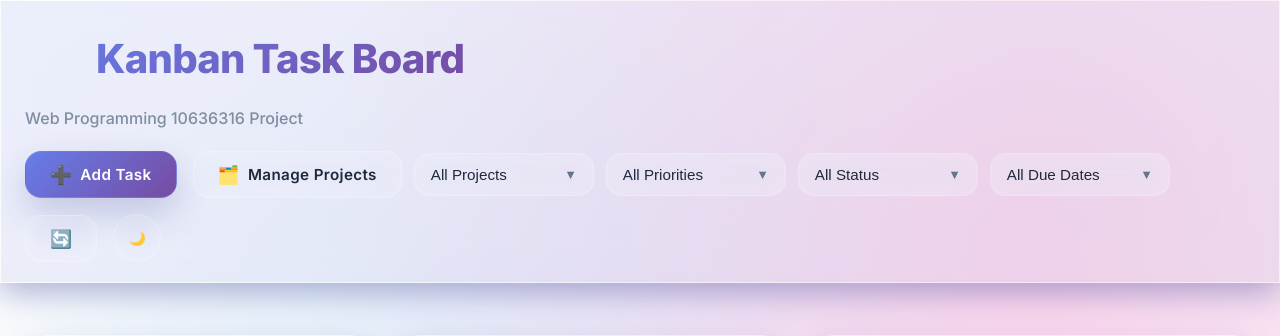
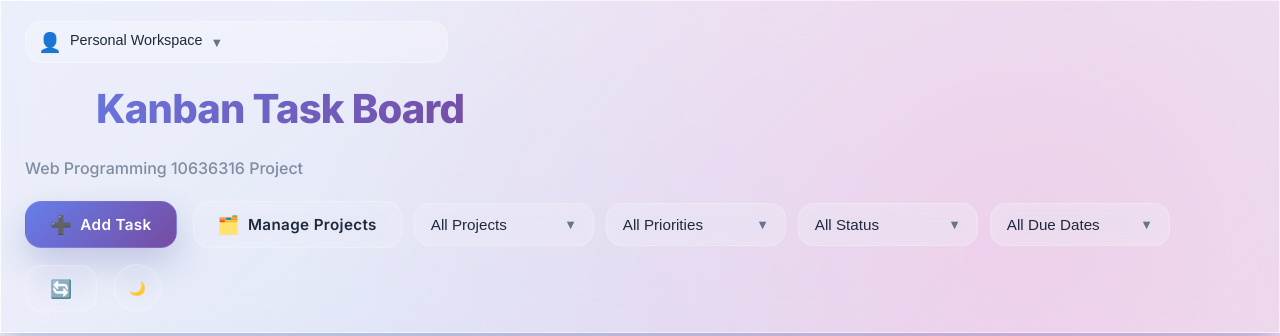
Before and after one commit to ahmedjk34/WebProgramming-10636316-KanbanBoard, a PHP site: page / in a window 1280 px wide. Shown: the top 336 px of the page. Run offline with PHP 8.4, Linux system fonts and the light colour scheme; data comes from the database, SQL or seed files in the repository.

Commit message:
Add workspace sidebar and related styles for improved navigation

```diff
--- a/css/styles-new.css
+++ b/css/styles-new.css
@@ -1368,6 +1368,285 @@ body.modal-open {
   width: 95%;
 }
 
+/* Workspace Sidebar */
+.workspace-sidebar {
+  position: fixed;
+  top: 0;
+  left: -350px;
+  width: 350px;
+  height: 100vh;
+  background: var(--bg-glass);
+  backdrop-filter: blur(20px);
+  border-right: 1px solid var(--border-color);
+  z-index: 10000;
+  transition: left 0.3s ease-out;
+  overflow-y: auto;
+}
+
+.workspace-sidebar.open {
+  left: 0;
+}
+
+.sidebar-overlay {
+  position: fixed;
+  top: 0;
+  left: 0;
+  width: 100%;
+  height: 100%;
+  background: rgba(0, 0, 0, 0.5);
+  backdrop-filter: blur(5px);
+  z-index: 9999;
+  opacity: 0;
+  visibility: hidden;
+  transition: all 0.3s ease-out;
+}
+
+.sidebar-overlay.show {
+  opacity: 1;
+  visibility: visible;
+}
+
+.sidebar-header {
+  padding: 20px;
+  border-bottom: 1px solid var(--border-color);
+  display: flex;
+  justify-content: space-between;
+  align-items: center;
+  background: var(--bg-secondary);
+}
+
+.sidebar-header h3 {
+  margin: 0;
+  font-size: 1.3rem;
+  font-weight: 600;
+  color: var(--text-primary);
+}
+
+.sidebar-close {
+  background: var(--bg-hover);
+  border: 1px solid var(--border-color);
+  font-size: 1.2rem;
+  cursor: pointer;
+  color: var(--text-secondary);
+  padding: 6px;
+  border-radius: 8px;
+  transition: var(--transition);
+  display: flex;
+  align-items: center;
+  justify-content: center;
+  width: 28px;
+  height: 28px;
+}
+
+.sidebar-close:hover {
+  background: var(--danger-gradient);
+  color: white;
+  border-color: transparent;
+}
+
+.sidebar-content {
+  padding: 20px;
+}
+
+/* Current Workspace Display */
+.current-workspace {
+  margin-bottom: 24px;
+  padding: 16px;
+  background: var(--bg-secondary);
+  border: 1px solid var(--border-color);
+  border-radius: var(--border-radius-lg);
+}
+
+.workspace-info {
+  display: flex;
+  align-items: center;
+  gap: 12px;
+}
+
+.workspace-icon {
+  font-size: 2rem;
+  width: 48px;
+  height: 48px;
+  display: flex;
+  align-items: center;
+  justify-content: center;
+  background: var(--bg-glass);
+  border-radius: 12px;
+  border: 1px solid var(--border-color);
+}
+
+.workspace-details {
+  flex: 1;
+}
+
+.workspace-name {
+  font-size: 1.1rem;
+  font-weight: 600;
+  color: var(--text-primary);
+  margin-bottom: 4px;
+}
+
+.workspace-description {
+  font-size: 0.9rem;
+  color: var(--text-secondary);
+  line-height: 1.4;
+}
+
+/* Workspace Actions */
+.workspace-actions {
+  margin-bottom: 24px;
+}
+
+.btn-small {
+  padding: 8px 12px;
+  font-size: 0.9rem;
+}
+
+/* Workspaces List */
+.workspaces-list h4 {
+  margin: 0 0 16px 0;
+  font-size: 1rem;
+  font-weight: 600;
+  color: var(--text-primary);
+}
+
+.workspace-item {
+  display: flex;
+  align-items: center;
+  gap: 12px;
+  padding: 12px;
+  margin-bottom: 8px;
+  background: var(--bg-hover);
+  border: 1px solid var(--border-color);
+  border-radius: var(--border-radius);
+  cursor: pointer;
+  transition: var(--transition);
+}
+
+.workspace-item:hover {
+  background: var(--bg-glass);
+  transform: translateX(4px);
+}
+
+.workspace-item.active {
+  background: var(--primary-gradient);
+  color: white;
+  border-color: transparent;
+}
+
+.workspace-item .workspace-icon {
+  font-size: 1.5rem;
+  width: 36px;
+  height: 36px;
+  background: rgba(255, 255, 255, 0.1);
+}
+
+.workspace-item.active .workspace-icon {
+  background: rgba(255, 255, 255, 0.2);
+}
+
+.workspace-item .workspace-details {
+  flex: 1;
+}
+
+.workspace-item .workspace-name {
+  font-size: 0.95rem;
+  margin-bottom: 2px;
+}
+
+.workspace-item .workspace-description {
+  font-size: 0.8rem;
+  opacity: 0.8;
+}
+
+/* Workspace Toggle Button in Header */
+.workspace-toggle {
+  display: flex;
+  align-items: center;
+  gap: 8px;
+  padding: 8px 12px;
+  background: var(--bg-glass);
+  border: 1px solid var(--border-color);
+  border-radius: var(--border-radius);
+  cursor: pointer;
+  transition: var(--transition);
+  margin-right: 16px;
+}
+
+.workspace-toggle:hover {
+  background: var(--bg-hover);
+  transform: translateY(-1px);
+}
+
+.workspace-toggle .workspace-icon {
+  font-size: 1.2rem;
+  width: 24px;
+  height: 24px;
+  background: none;
+  border: none;
+}
+
+.workspace-toggle .workspace-name {
+  font-size: 0.9rem;
+  font-weight: 500;
+  color: var(--text-primary);
+}
+
+.toggle-arrow {
+  font-size: 0.8rem;
+  color: var(--text-secondary);
+  transition: var(--transition);
+}
+
+.workspace-toggle:hover .toggle-arrow {
+  transform: rotate(180deg);
+}
+
+/* Icon Picker */
+.icon-picker {
+  display: flex;
+  align-items: center;
+  gap: 12px;
+}
+
+.icon-picker input[type="text"] {
+  width: 60px;
+  text-align: center;
+  font-size: 1.5rem;
+}
+
+.icon-presets {
+  display: flex;
+  gap: 8px;
+  flex-wrap: wrap;
+}
+
+.icon-preset {
+  width: 32px;
+  height: 32px;
+  border: 2px solid var(--border-color);
+  border-radius: 8px;
+  cursor: pointer;
+  transition: var(--transition);
+  background: var(--bg-hover);
+  font-size: 1.2rem;
+  display: flex;
+  align-items: center;
+  justify-content: center;
+}
+
+.icon-preset:hover {
+  transform: scale(1.1);
+  border-color: var(--text-primary);
+  background: var(--bg-glass);
+}
+
+/* Create Workspace Dialog */
+.create-workspace-dialog {
+  max-width: 600px;
+  width: 95%;
+}
+
 /* Color Picker */
 .color-picker {
   display: flex;
--- a/index.html
+++ b/index.html
@@ -21,10 +21,74 @@
     <link rel="preload" href="js/app.js" as="script" />
   </head>
   <body>
+    <!-- Workspace Sidebar -->
+    <div id="workspace-sidebar" class="workspace-sidebar">
+      <div class="sidebar-header">
+        <h3>🏢 Workspaces</h3>
+        <button class="sidebar-close" onclick="closeSidebar()">
+          <span aria-hidden="true">&times;</span>
+        </button>
+      </div>
+
+      <div class="sidebar-content">
+        <div class="current-workspace">
+          <div class="workspace-info">
+            <div class="workspace-icon" id="current-workspace-icon">👤</div>
+            <div class="workspace-details">
+              <div class="workspace-name" id="current-workspace-name">
+                Personal Workspace
+              </div>
+              <div
+                class="workspace-description"
+                id="current-workspace-description"
+              >
+                Your personal tasks and projects
+              </div>
+            </div>
+          </div>
+        </div>
+
+        <div class="workspace-actions">
+          <button
+            class="btn btn-primary btn-small"
+            onclick="openCreateWorkspaceDialog()"
+          >
+            <span class="btn-icon">➕</span>
+            New Workspace
+          </button>
+        </div>
+
+        <div class="workspaces-list">
+          <h4>Switch Workspace</h4>
+          <div id="workspaces-container">
+            <!-- Workspaces will be loaded dynamically -->
+          </div>
+        </div>
+      </div>
+    </div>
+
+    <!-- Sidebar Overlay -->
+    <div
+      id="sidebar-overlay"
+      class="sidebar-overlay"
+      onclick="closeSidebar()"
+    ></div>
+
     <!-- Header Section -->
     <header class="app-header">
       <div class="header-container">
         <div class="header-left">
+          <button
+            id="workspace-toggle"
+            class="workspace-toggle"
+            onclick="openSidebar()"
+          >
+            <span class="workspace-icon" id="header-workspace-icon">👤</span>
+            <span class="workspace-name" id="header-workspace-name"
+              >Personal Workspace</span
+            >
+            <span class="toggle-arrow">▼</span>
+          </button>
           <h1 class="app-title">
             <span class="app-icon">📋</span>
             Kanban Task Board
@@ -604,6 +668,161 @@
       </div>
     </dialog>
 
+    <!-- Create Workspace Dialog -->
+    <dialog id="create-workspace-dialog" class="create-workspace-dialog">
+      <div class="dialog-content">
+        <div class="dialog-header">
+          <h3>🏢 Create New Workspace</h3>
+          <button
+            type="button"
+            class="dialog-close"
+            onclick="closeCreateWorkspaceDialog()"
+          >
+            <span aria-hidden="true">&times;</span>
+            <span class="sr-only">Close</span>
+          </button>
+        </div>
+        <div class="dialog-body">
+          <form id="create-workspace-form">
+            <div class="form-group">
+              <label for="workspace-name">Workspace Name *</label>
+              <input
+                type="text"
+                id="workspace-name"
+                name="name"
+                required
+                maxlength="100"
+                placeholder="Enter workspace name..."
+                autocomplete="off"
+              />
+              <div class="form-error" id="workspace-name-error"></div>
+            </div>
+
+            <div class="form-group">
+              <label for="workspace-description">Description</label>
+              <textarea
+                id="workspace-description"
+                name="description"
+                rows="3"
+                placeholder="Enter workspace description..."
+              ></textarea>
+            </div>
+
+            <div class="form-row">
+              <div class="form-group">
+                <label for="workspace-icon">Icon</label>
+                <div class="icon-picker">
+                  <input
+                    type="text"
+                    id="workspace-icon"
+                    name="icon"
+                    value="🏢"
+                    maxlength="2"
+                    placeholder="🏢"
+                  />
+                  <div class="icon-presets">
+                    <button type="button" class="icon-preset" data-icon="🏢">
+                      🏢
+                    </button>
+                    <button type="button" class="icon-preset" data-icon="👤">
+                      👤
+                    </button>
+                    <button type="button" class="icon-preset" data-icon="💼">
+                      💼
+                    </button>
+                    <button type="button" class="icon-preset" data-icon="🎨">
+                      🎨
+                    </button>
+                    <button type="button" class="icon-preset" data-icon="🚀">
+                      🚀
+                    </button>
+                    <button type="button" class="icon-preset" data-icon="⚡">
+                      ⚡
+                    </button>
+                    <button type="button" class="icon-preset" data-icon="🌟">
+                      🌟
+                    </button>
+                    <button type="button" class="icon-preset" data-icon="🔥">
+                      🔥
+                    </button>
+                  </div>
+                </div>
+              </div>
+
+              <div class="form-group">
+                <label for="workspace-color">Color</label>
+                <div class="color-picker">
+                  <input
+                    type="color"
+                    id="workspace-color"
+                    name="color"
+                    value="#667eea"
+                  />
+                  <div class="color-presets">
+                    <button
+                      type="button"
+                      class="color-preset"
+                      data-color="#667eea"
+                      style="background: #667eea"
+                    ></button>
+                    <button
+                      type="button"
+                      class="color-preset"
+                      data-color="#f093fb"
+                      style="background: #f093fb"
+                    ></button>
+                    <button
+                      type="button"
+                      class="color-preset"
+                      data-color="#4facfe"
+                      style="background: #4facfe"
+                    ></button>
+                    <button
+                      type="button"
+                      class="color-preset"
+                      data-color="#43e97b"
+                      style="background: #43e97b"
+                    ></button>
+                    <button
+                      type="button"
+                      class="color-preset"
+                      data-color="#fa709a"
+                      style="background: #fa709a"
+                    ></button>
+                    <button
+                      type="button"
+                      class="color-preset"
+                      data-color="#ffecd2"
+                      style="background: #ffecd2"
+                    ></button>
+                  </div>
+                </div>
+              </div>
+            </div>
+
+            <div class="form-actions">
+              <button
+                type="button"
+                class="btn btn-secondary"
+                onclick="closeCreateWorkspaceDialog()"
+              >
+                <span class="btn-icon">❌</span>
+                Cancel
+              </button>
+              <button
+                type="submit"
+                class="btn btn-primary"
+                id="create-workspace-submit-btn"
+              >
+                <span class="btn-icon">🚀</span>
+                Create Workspace
+              </button>
+            </div>
+          </form>
+        </div>
+      </div>
+    </dialog>
+
     <!-- JavaScript -->
     <script src="js/app.js"></script>
 
```
